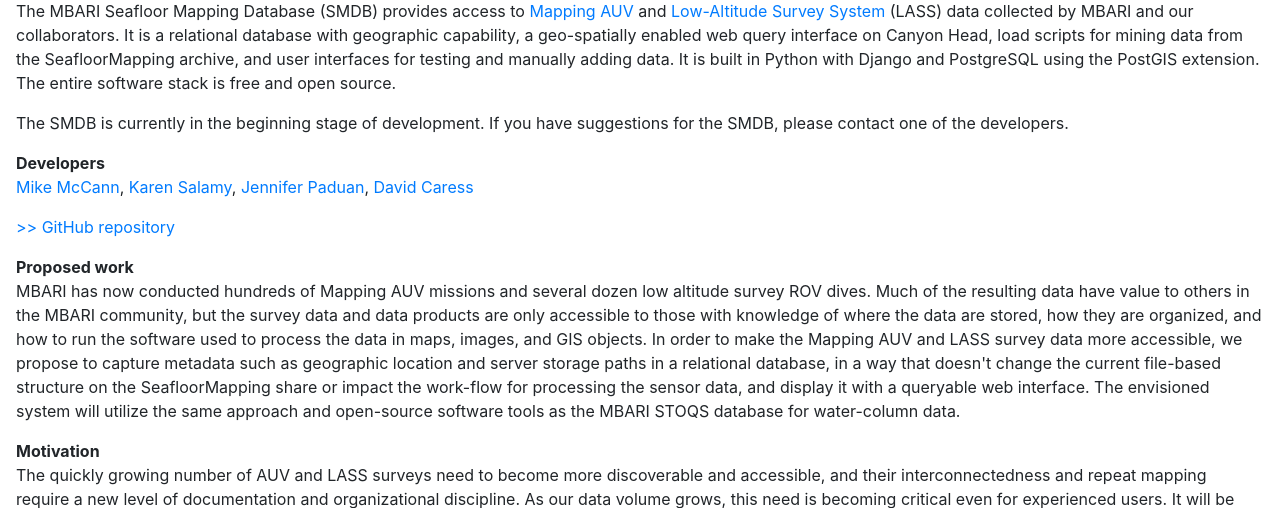
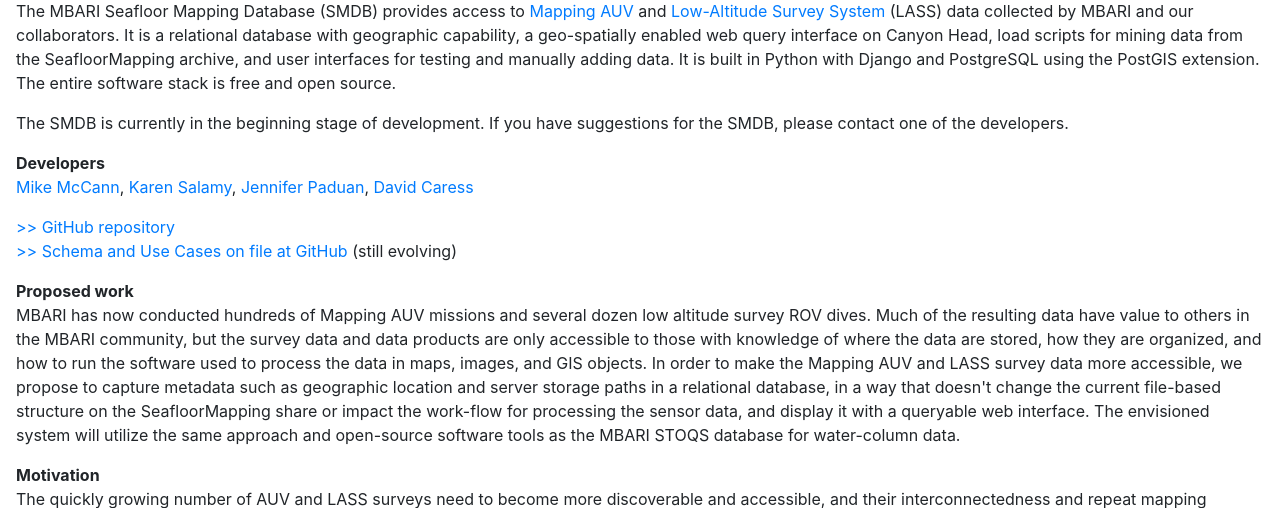
Before and after one commit to mbari-org/SeafloorMappingDB, a Django app: page /about/ in a window 1280 px wide. Shown: the part 366-874 px from the top of the page. Run offline with Django 3.2, Linux system fonts and the light colour scheme; parts of the project's set-up code (start-up, migrations or seed data) failed here and were passed over; some libraries are stand-ins or nearby versions.

Commit message:
added to exclude.list; add GitHub docs link About

```diff
--- a/smdb/smdb/templates/pages/about.html
+++ b/smdb/smdb/templates/pages/about.html
@@ -46,7 +46,9 @@
                 <a href="https://www.mbari.org/paduan-jennifer" target="_blank">Jennifer Paduan</a>,
                 <a href="https://www.mbari.org/caress-dave/" target="_blank">David Caress</a>
           </p>
-          <p><a href="https://github.com/mbari-org/SeafloorMappingDB" target="_blank">>> GitHub repository</a></p>
+          <p><a href="https://github.com/mbari-org/SeafloorMappingDB" target="_blank">>> GitHub repository</a><br>
+            <a href="https://github.com/mbari-org/SeafloorMappingDB/tree/main/smdb/docs/original" target="_blank">>>
+                Schema and Use Cases on file at GitHub</a> (still evolving)</p>
 
      <strong>Proposed work
             </strong>
```
Also changed, not shown: 1 other file.
